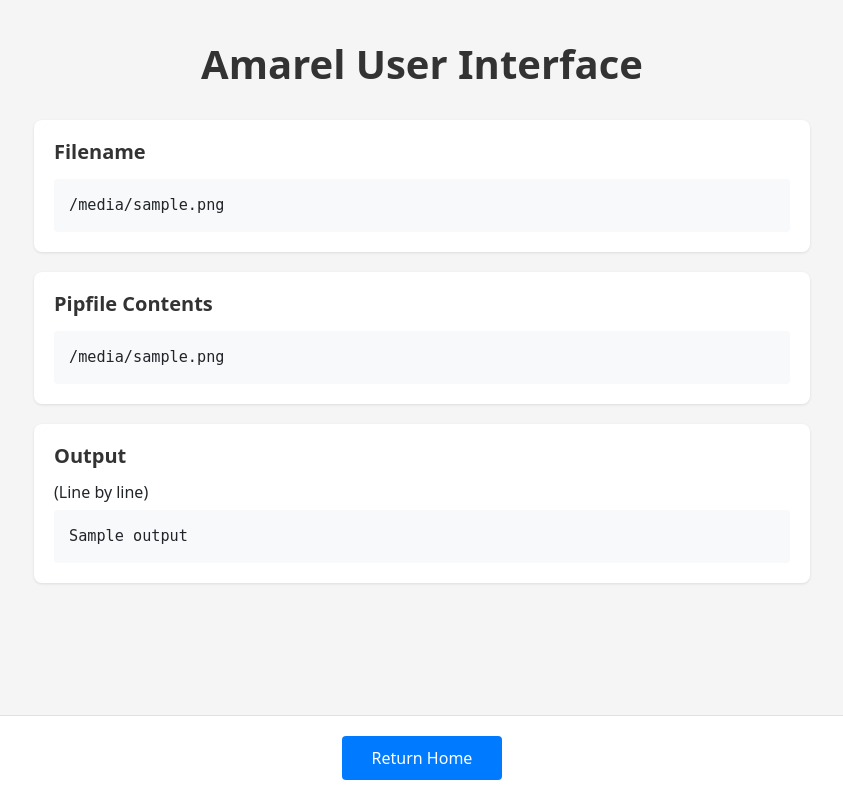
After one commit to jeevanshah07/amarel-interface, a Flask app: template templates/output.html in a window 1280 px wide. The commit adds this page. Shown: the whole page, without its empty margins (218-1061 px from the left). Run offline with Flask 3, Linux system fonts and the light colour scheme; the template is opened without the code that fills it: most values are stand-ins (such as "Sample title", 1, 10 or a date in 2020).

Commit message:
complete remote script running

```diff
--- a/amarel.py
+++ b/amarel.py
@@ -1,6 +1,5 @@
 import paramiko
 import time
-
 
 output_file = "paramiko.org"
 
@@ -55,33 +54,40 @@ class Amarel:
         client = paramiko.SSHClient()
         client.set_missing_host_key_policy(paramiko.AutoAddPolicy())
         client.connect("amarel.hpc.rutgers.edu", 22, self.net_id, self.password)
+
         time.sleep(1)
 
-        # upload the file using THIS SAME client
         sftp = client.open_sftp()
         remote_path = f"/scratch/{self.net_id}/{filename}"
+        remote_script_path = f"/scratch/{self.net_id}/main.sh"
+        remote_build_pipfile_path = f"/scratch/{self.net_id}/build_pipfile.py"
 
         with sftp.file(remote_path, "wb") as f:
             f.write(file.read())
 
-        # now run commands using the SAME client
-        return self.run_many(client, [
-            f"git clone https://github.com/jeevanshah07/amarel-interface/tree/main /home/{self.net_id}/interface",
-            f"chmod 777 /home/{self.net_id}/interface/run-python.sh",
-            "echo helpp"
-            # f"./home/{self.net_id}/interface/run-python.sh {remote_path}"
-        ])
+        with sftp.file(remote_script_path, "wb") as f:
+            lines = []
+            with open("main.sh", "rb") as s:
+                lines = s.readlines()
 
-    def run(self, command: str):
-        client = paramiko.SSHClient()
+            f.writelines(lines)
 
-        client.set_missing_host_key_policy(paramiko.AutoAddPolicy())
+        with sftp.file(remote_build_pipfile_path, "wb") as f:
+            lines = []
+            with open("build-pipfile.py", "rb") as s:
+                lines = s.readlines()
 
-        client.connect("amarel.hpc.rutgers.edu", 22, self.net_id, self.password)
+            f.writelines(lines)
 
-        (stdin, stdout, stderr) = client.exec_command(command)
+        return self.run(
+            client,
+            f"cd /scratch/{self.net_id} && chmod u+x main.sh && ./main.sh {filename}",
+        )
 
-        cmd_output = stdout.read()
-        print("log printing: ", command, cmd_output)
+    def run(self, client, command: str):
+        (_, stdout, _) = client.exec_command(command)
+
+        cmd_output = stdout.read().decode()
+        print(f"Command: {command} \n Output: {cmd_output} \n")
 
         return cmd_output
--- a/app.py
+++ b/app.py
@@ -1,9 +1,6 @@
-# Importing required functions
 import amarel
-import re
 from flask import Flask, request, render_template
 
-# Flask constructor
 app = Flask(__name__)
 
 
@@ -22,5 +19,11 @@ def read_form():
     client = amarel.Amarel(net_id, password)
 
     res = client.run_file(file, file.filename)
+    lines = res.splitlines()
 
-    return res
+    return render_template(
+        "output.html",
+        filename=file.filename,
+        pipfile_contents=lines[0],
+        output=lines[1:],
+    )
--- a/build-pipfile.py
+++ b/build-pipfile.py
@@ -65,7 +65,7 @@ def generate_pipfile(modules, output_path="Pipfile"):
         f.write(textwrap.dedent(header))
         f.write(pipfile_content)
 
-    print(f"Pipfile generated with {len(modules)} packages: {output_path}")
+    print(f"Pipfile generated with {len(modules)} package(s): {modules}")
 
 
 if __name__ == "__main__":
--- /dev/null
+++ b/templates/output.html
@@ -0,0 +1,117 @@
+<!doctype html>
+<html lang="en">
+  <head>
+    <meta charset="utf-8" />
+    <meta name="viewport" content="width=device-width, initial-scale=1" />
+    <title>Amarel User Interface</title>
+    <link
+      href="https://cdn.jsdelivr.net/npm/bootstrap@5.2.2/dist/css/bootstrap.min.css"
+      rel="stylesheet"
+      integrity="sha384-Zenh87qX5JnK2Jl0vWa8Ck2rdkQ2Bzep5IDxbcnCeuOxjzrPF/et3URy9Bv1WTRi"
+      crossorigin="anonymous"
+    />
+    <style>
+      body {
+        background-color: #f5f5f5;
+        min-height: 100vh;
+        display: flex;
+        flex-direction: column;
+      }
+
+      .content-wrapper {
+        flex: 1;
+        padding: 40px 20px;
+      }
+
+      h1 {
+        font-size: 2.5rem;
+        font-weight: 600;
+        color: #333;
+        margin-bottom: 2rem;
+      }
+
+      .result-section {
+        background: white;
+        border-radius: 8px;
+        padding: 20px;
+        margin-bottom: 20px;
+        box-shadow: 0 1px 3px rgba(0, 0, 0, 0.1);
+      }
+
+      .result-section h2 {
+        font-size: 1.25rem;
+        font-weight: 600;
+        color: #333;
+        margin-bottom: 15px;
+      }
+
+      .result-content {
+        font-family: monospace;
+        background-color: #f8f9fa;
+        padding: 15px;
+        border-radius: 4px;
+        white-space: pre-wrap;
+        word-wrap: break-word;
+        font-size: 0.95rem;
+        color: #212529;
+      }
+
+      footer {
+        padding: 20px;
+        text-align: center;
+        background-color: white;
+        border-top: 1px solid #dee2e6;
+      }
+
+      .btn-home {
+        background-color: #007bff;
+        color: white;
+        border: none;
+        padding: 10px 30px;
+        border-radius: 4px;
+        font-size: 1rem;
+        cursor: pointer;
+        transition: background-color 0.2s;
+      }
+
+      .btn-home:hover {
+        background-color: #0056b3;
+      }
+    </style>
+  </head>
+  <body>
+    <div class="content-wrapper">
+      <div class="container" style="max-width: 800px">
+        <h1 class="text-center">Amarel User Interface</h1>
+
+        <div class="result-section">
+          <h2>Filename</h2>
+          <div class="result-content">{{ filename }}</div>
+        </div>
+
+        <div class="result-section">
+          <h2>Pipfile Contents</h2>
+          <div class="result-content">{{ pipfile_contents }}</div>
+        </div>
+
+        <div class="result-section">
+          <h2>Output</h2>
+          <h6>(Line by line)</h6>
+          <div class="result-content">{{ output }}</div>
+        </div>
+      </div>
+    </div>
+
+    <footer>
+      <button class="btn-home" onclick="window.location.href='/'" type="button">
+        Return Home
+      </button>
+    </footer>
+
+    <script
+      src="https://cdn.jsdelivr.net/npm/bootstrap@5.2.2/dist/js/bootstrap.bundle.min.js"
+      integrity="sha384-OERcA2EqjJCMA+/3y+gxIOqMEjwtxJY7qPCqsdltbNJuaOe923+mo//f6V8Qbsw3"
+      crossorigin="anonymous"
+    ></script>
+  </body>
+</html>
```
Also changed, not shown: templates/index.html (+11 -1 lines), 4 other files.
